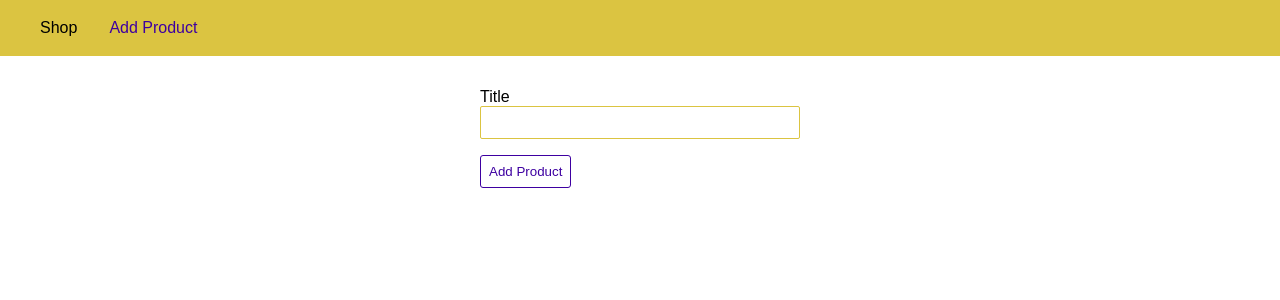
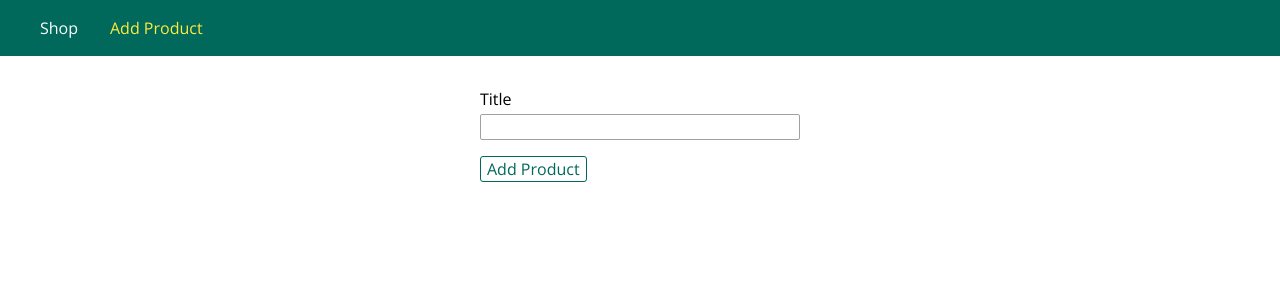
Before and after one commit to amandeep90s/nodejs-the-complete-guide, a Node server app: page /admin/add-product in a window 1280 px wide. Shown: the top 300 px of the page. Run offline with Node 20, Linux system fonts and the light colour scheme.

Commit message:
Css files modified for template engine part

```diff
--- /dev/null
+++ b/express-app/public/css/forms.css
@@ -0,0 +1,20 @@
+.form-control {
+    margin: 1rem 0;
+}
+
+.form-control label,
+.form-control input {
+    display: block;
+    width: 100%;
+    margin-bottom: 0.25rem;
+}
+
+.form-control input {
+    border: 1px solid #a1a1a1;
+    font: inherit;
+    border-radius: 2px;
+}
+
+.form-control input:focus {
+    outline-color: #00695c;
+}
--- a/express-app/public/css/main.css
+++ b/express-app/public/css/main.css
@@ -1,22 +1,24 @@
+@import url('https://fonts.googleapis.com/css?family=Open+Sans:400,700');
+
 * {
-  margin: 0;
-  padding: 0;
   box-sizing: border-box;
-  outline: none;
 }
 
 body {
-  font-family: sans-serif;
+  padding: 0;
+  margin: 0;
+  font-family: 'Open Sans', sans-serif;
 }
 
 main {
   padding: 1rem;
+  margin: auto;
 }
 
 .main-header {
   width: 100%;
   height: 3.5rem;
-  background-color: #dbc441;
+  background-color: #00695c;
   padding: 0 1.5rem;
 }
 
@@ -26,42 +28,81 @@ main {
   align-items: center;
 }
 
+.main-header__item-list {
+  list-style: none;
+  margin: 0;
+  padding: 0;
+  display: flex;
+}
+
 .main-header__item {
   margin: 0 1rem;
   padding: 0;
 }
 
-.main-header__item-list {
-  list-style: none;
-  display: flex;
-}
-
 .main-header__item a {
   text-decoration: none;
-  color: #000;
-  margin: 0;
+  color: white;
 }
 
 .main-header__item a:hover,
 .main-header__item a:active,
 .main-header__item a.active {
-  color: #3e00a1;
-  transition: all 0.2s linear;
+  color: #ffeb3b;
 }
 
-button {
-  font-family: inherit;
-  border: 1px solid #3e00a1;
-  color: #3e00a1;
-  background-color: #fff;
+.grid {
+  display: flex;
+  flex-wrap: wrap;
+  justify-content: space-around;
+  align-items: stretch;
+}
+
+.card {
+  box-shadow: 0 2px 8px rgba(0, 0, 0, 0.26);
+}
+
+.card__header,
+.card__content {
+  padding: 1rem;
+}
+
+.card__header h1,
+.card__content h1,
+.card__content h2,
+.card__content p {
+  margin: 0;
+}
+
+.card__image {
+  width: 100%;
+}
+
+.card__image img {
+  width: 100%;
+}
+
+.card__actions {
+    padding: 1rem;
+    text-align: center;
+}
+
+.card__actions button,
+.card__actions a {
+    margin: 0 0.25rem;
+}
+
+.btn {
+  font: inherit;
+  border: 1px solid #00695c;
+  color: #00695c;
+  background: white;
   border-radius: 3px;
   cursor: pointer;
-  padding: 0.5rem;
 }
 
-button:hover,
-button:active {
-  background-color: #3e00a1;
-  color: #fff;
-  transition: all 0.2s linear;
+.btn:hover,
+.btn:active {
+  background-color: #00695c;
+  color: white;
 }
--- a/express-app/public/css/product.css
+++ b/express-app/public/css/product.css
@@ -1,30 +1,25 @@
 .product-form {
-  width: 20rem;
-  max-width: 90%;
-  margin: auto;
+    width: 20rem;
+    max-width: 90%;
+    margin: auto;
 }
 
-.form-control {
-  margin: 1rem 0;
+.product-item {
+    width: 20rem;
+    max-width: 95%;
 }
 
-.form-control label,
-.form-control input {
-  display: block;
-  width: 100%;
+.product__title {
+    font-size: 1.2rem;
+    text-align: center;
 }
 
-.form-control input {
-  border: 1px solid #dbc441;
-  font-family: inherit;
-  border-radius: 2px;
-  padding: 0.5rem;
+.product__price {
+    text-align: center;
+    color: #4d4d4d;
+    margin-bottom: 0.5rem;
 }
 
-.form-control input[type="text"]:focus,
-.form-control input[type="text"]:focus-visible,
-.form-control input[type="text"]:focus-within {
-  border-color: #3e00a1;
-  box-shadow: 0 0 2px #3e00a1;
-  outline: none;
+.product__description {
+    text-align: center;
 }
--- a/express-app/views/add-product.html
+++ b/express-app/views/add-product.html
@@ -5,6 +5,7 @@
     <meta name="viewport" content="width=device-width, initial-scale=1.0" />
     <title>Add Product</title>
     <link rel="stylesheet" href="/css/main.css" />
+    <link rel="stylesheet" href="/css/forms.css" />
     <link rel="stylesheet" href="/css/product.css" />
   </head>
   <body>
@@ -27,7 +28,7 @@
           <label for="title">Title</label>
           <input type="text" name="title" id="title" required />
         </div>
-        <button type="submit">Add Product</button>
+        <button class="btn" type="submit">Add Product</button>
       </form>
     </main>
   </body>
```
